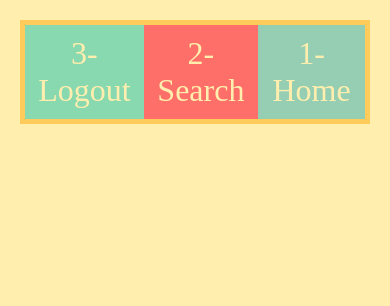
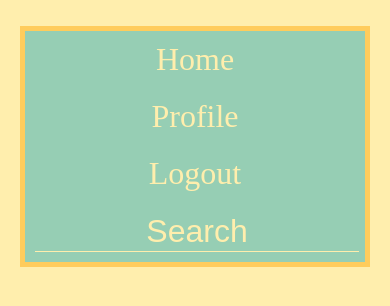
Before and after one commit to ajspeller/flexbox-tutorial, a plain HTML site: page index.html in a window 390 px wide. Drawn offline with Linux system fonts and the light colour scheme.

Commit message:
Responsive Navbar

```diff
--- a/basic.css
+++ b/basic.css
@@ -1,21 +1,46 @@
-.container > div {
+.container>li {
     padding: 10px;
     text-align: center;
     font-size: 2em;
     color: #ffeead;
-  }
+    box-sizing: border-box;
+    background-color: #96ceb4;
+    list-style-type: none;
+}
 
-  html, body {
+html,
+body {
     background-color: #ffeead;
     margin: 10px;
-    height: 100%;
-  }
+}
 
-  .container > div:nth-child(1) {
+.container {
+    padding: 0;
+}
+
+.search-input {
+    background: #ff6e68;
+    border: 0;
+    width: 100%;
+    outline: 0;
+    background: transparent;
+    border-bottom: 1px solid #ffeead;
+    color: #ffeead;
+}
+
+::placeholder {
+    color: #ffeead;
+}
+
+.search-input:focus {
+    outline: none;
+}
+
+.container>li {
     background-color: #96ceb4;
-  }
+}
 
-  .container > div:nth-child(2) {
+/*.container > div:nth-child(2) {
     background-color: #ff6f69;
   }
 
@@ -24,5 +49,6 @@
   }
 
   .container > div:nth-child(4) {
-    background-color: steelblue;
+    background-color: #96ceb4;
   }
+  */
--- a/index.css
+++ b/index.css
@@ -13,8 +13,42 @@
     /* flex-wrap: wrap */
 }
 
+.search {
+    flex: 1;
+}
+
+input {
+    font-size: 1em;
+}
+
+@media all and (max-width: 600px) {
+    .container {
+        flex-wrap: wrap;
+    }
+    .container > li {
+        flex: 1 1 50%;
+    }
+
+    .search > input {
+        text-align: center;
+    }
+}
+
+
+@media all and (max-width: 400px) {
+
+    .container > li {
+        flex: 1 1 100%;
+    }
+
+    .search {
+        order: 1;
+    }
+}
+
+
 /* the larger the number the farther right */
-.item1{
+/* .item1{
     order: -1;
 }
 .item2 {
@@ -22,7 +56,7 @@
 }
 .item3{
     order: -3;
-}
+} */
 
 /* flex-wrap
     nowrap
--- a/index.html
+++ b/index.html
@@ -5,11 +5,15 @@
         <link rel="stylesheet" href="index.css">
     </head>
     <body>
-        <nav class="container">
-            <div class="item1">1-Home</div>
-            <div class="item2">2-Search</div>
-            <div class="item3">3-Logout</div>
-            <!-- <div class="profile">Profile</div> -->
+        <nav>
+            <ul class="container">
+                <li>Home</li>
+                <li>Profile</li>
+                <li class="search">
+                    <input type="text" class="search-input" placeholder="Search">
+                </li>
+                <li>Logout</li>
+            </ul>
         </nav>
     </body>
 </html>
```
